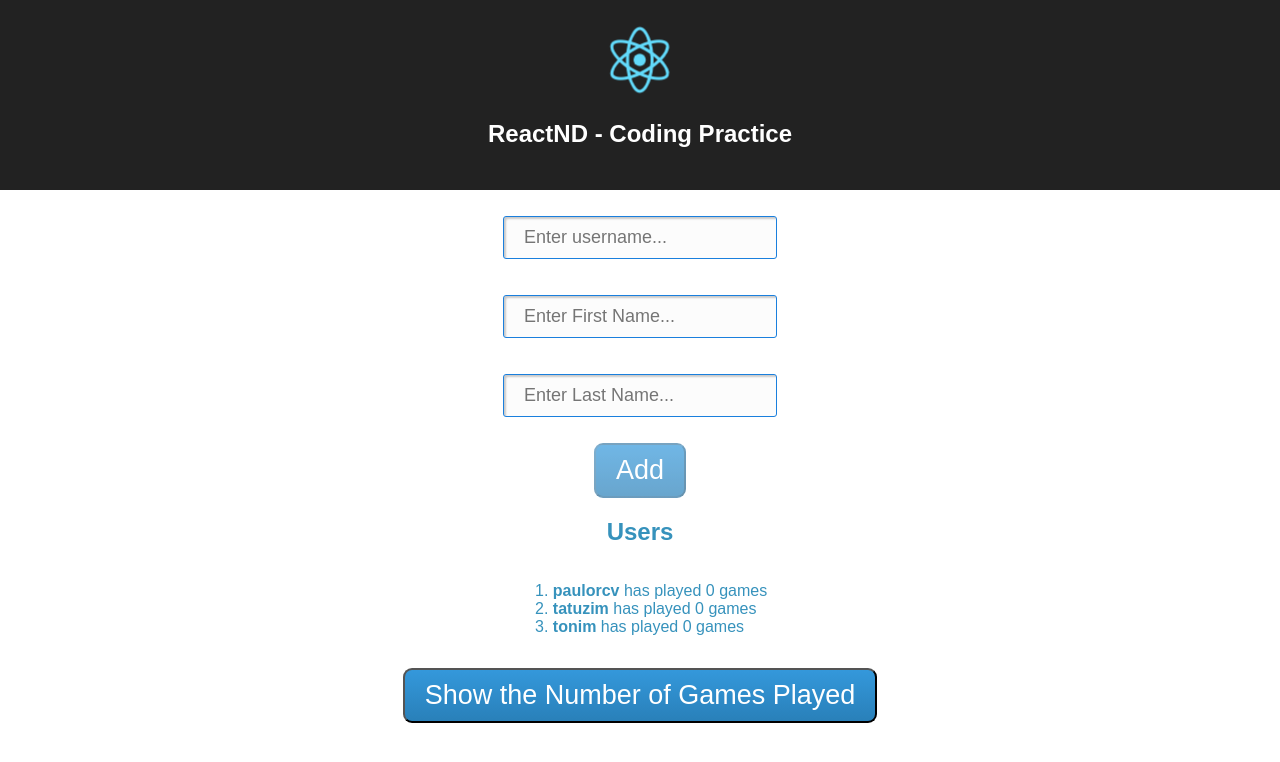
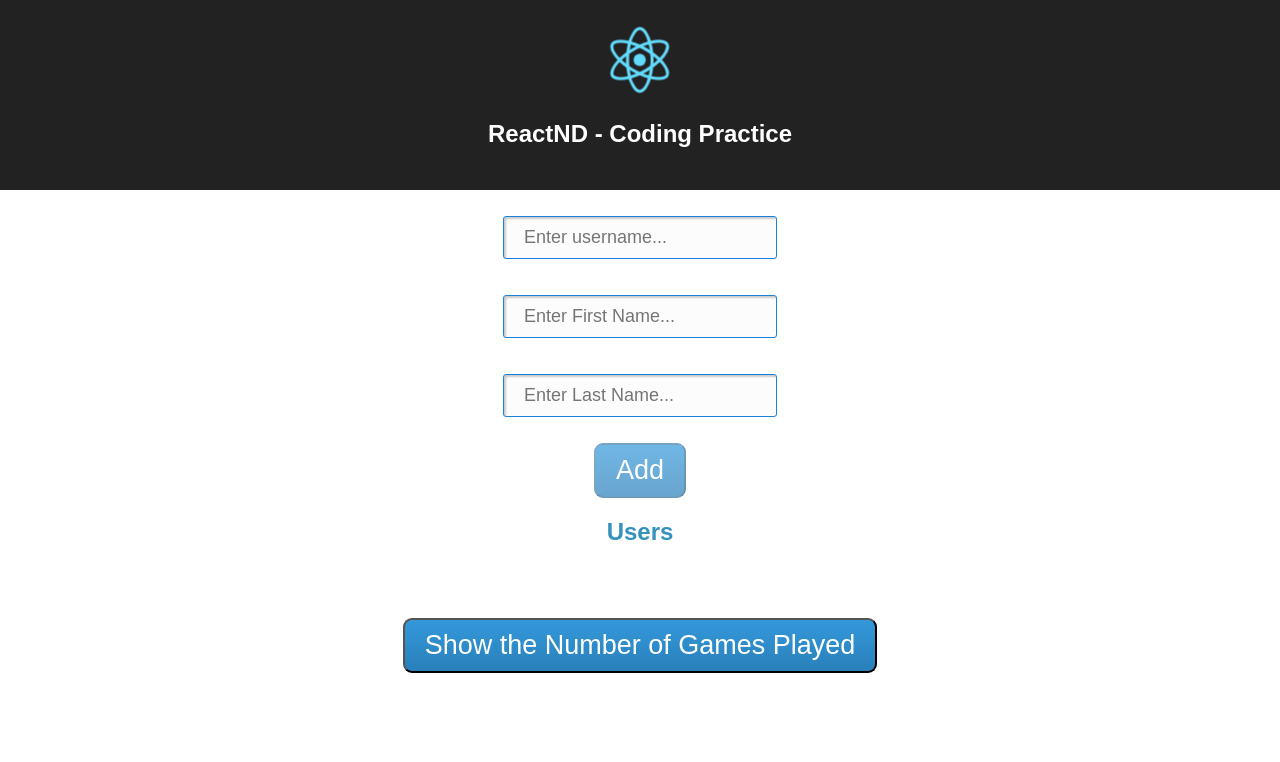
Before and after one commit to paulorcv/exercise1-all-together, a React (Create React App) app: page / in a window 1280 px wide. Shown: the top 762 px of the page. Built offline with nearby package versions, Linux system fonts and the light colour scheme.

Commit message:
Verificar se username ja foi adicionado

```diff
--- a/src/App.js
+++ b/src/App.js
@@ -15,27 +15,8 @@ The instructions for this project are located in the `instructions.md` file.
 class App extends Component {
 
   state = {
-    users: [
-      {
-        username: 'paulorcv',
-        firstName: 'Paulo',
-        lastName: 'Campos',
-        numberOfGames: 1
-      },
-      {
-        username: 'tatuzim',
-        firstName: 'Tatu',
-        lastName: 'Bolinha',
-        numberOfGames: 1
-      },
-      {
-        username: 'tonim',
-        firstName: 'Antonio',
-        lastName: 'Carlos',
-        numberOfGames: 2
-      },
-
-    ]
+    users: [],
+    msg: ''
   }
 
   constructor(props){
@@ -46,11 +27,29 @@ class App extends Component {
   addUser = user => {
     console.log('--Add User---');
     console.log(user);
-    user.numberOfGames = 0;
-    this.setState(currState => ({
-      users: [...currState.users, user],
-    }));
+
+    if( this.existsUser(user)){
+      this.setState({
+         msg:  user.username + ' already exists!'
+      });
+    }else{
+
+      user.numberOfGames = 0;
+      this.setState(currState => ({
+        users: [...currState.users, user],
+        msg: user.username + ' added!'
+      }));
+    }
   };
+
+  existsUser = currentUser => {
+
+    for(let user of this.state.users){
+      if(currentUser.username.toLowerCase() === user.username.toLowerCase())
+        return true;
+    }
+        return false;
+  }
 
 
 
@@ -62,6 +61,7 @@ class App extends Component {
           <h1 className="App-title">ReactND - Coding Practice</h1>
         </header>
         <FormUser addUser={this.addUser}/>
+        <p><strong>{this.state.msg}</strong></p>
         <UsersGames users={this.state.users} />
 
       </div>
```
